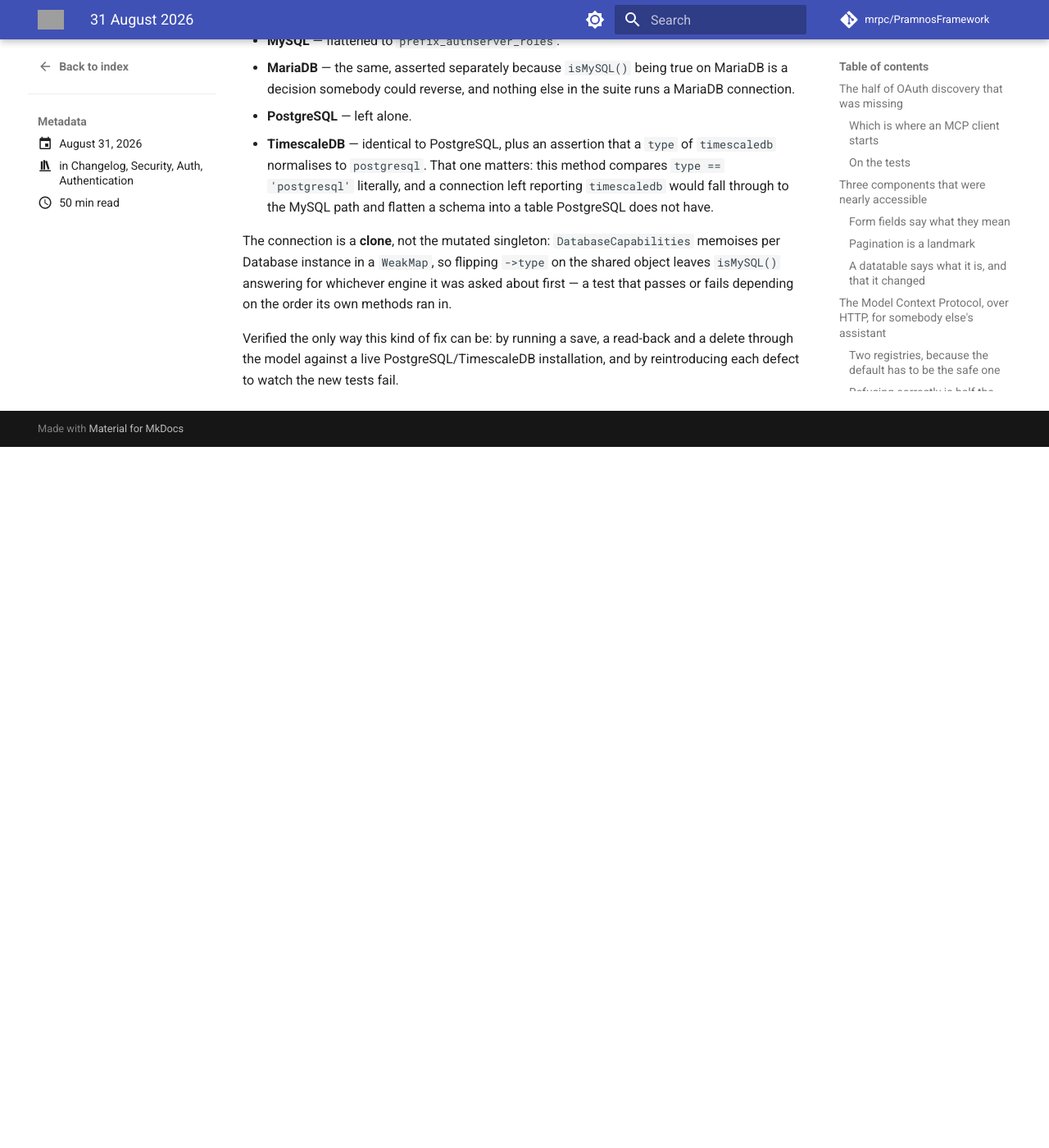
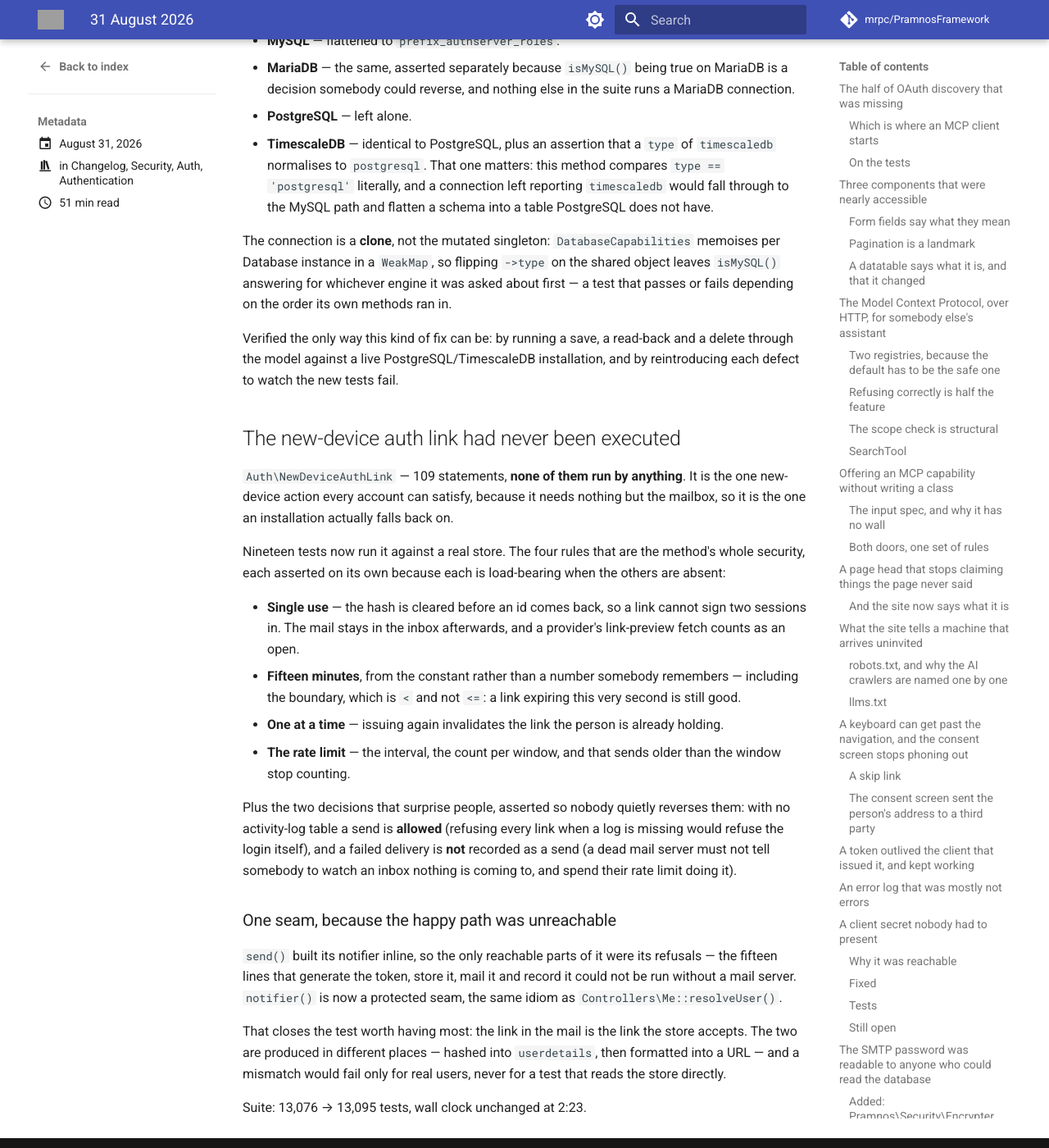
Before and after one commit to mrpc/PramnosFramework, an MkDocs documentation site: the page built from docs/version-history/posts/2026-08-31.md, in a window 1280 px wide and 1400 px high, scrolled down 38640 px. Shown: the whole window at 82% size. Built offline with MkDocs 1.6.1 and Material for MkDocs 9.7.7, drawn with Linux system fonts in a browser that asks for light colours; comment, search, counter and statistics services are not loaded; before the commit the page ends 39185 px from its top, so only the background shows below that; grey boxes are pictures that could not be loaded.

Commit message:
test(auth): run the new-device auth link, which nothing ever had
109 statements, none of them executed by anything — and it is the one new-device
action every account can satisfy, because it needs nothing but the mailbox, so it
is the one an installation actually falls back on.

Nineteen tests against a real store. The four rules that are the method's whole
security, each on its own because each is load-bearing when the others are absent:
single use (the hash is cleared before an id comes back), fifteen minutes
including the boundary — `<` not `<=`, so a link expiring this second is still
good — one live link at a time, and the rate limit with its interval, its count
per window and the forgetting of sends older than the window.

Plus the two decisions that surprise people, pinned so nobody quietly reverses
them: with no activity-log table a send is allowed, because refusing every link
when a log is missing would refuse the login itself; and a failed delivery is not
recorded as a send, because a dead mail server must not tell somebody to watch an
inbox nothing is coming to and spend their rate limit doing it.

One production change: send() built its notifier inline, so the only reachable
parts of it were its refusals — the fifteen lines that generate, store, mail and
record could not run without a mail server. notifier() is a protected seam now,
the same idiom as Controllers\Me::resolveUser(). That buys the test worth having
most: the link in the mail is the link the store accepts. The two are produced in
different places, and a mismatch would fail only for real users, never for a test
that reads the store directly.

Suite 13,076 → 13,095 tests, wall clock unchanged at 2:23.

Guide and changelog updated.

````diff
--- a/docs/Pramnos_Authentication_Guide.md
+++ b/docs/Pramnos_Authentication_Guide.md
@@ -512,6 +512,31 @@ $flow->sendAuthLink($returnUrl);   // false with nothing pending
 $flow->completeAuthLink($token);   // tagged `authlink`
 ```
 
+#### The four rules, and where they live
+
+All four are in `Auth\NewDeviceAuthLink`, not in the callers — what makes the method safe is
+not the token but these:
+
+| Rule | Constant | Why it is the whole security when the others are absent |
+| --- | --- | --- |
+| Single use | — | The mail stays in the inbox afterwards, and a provider's link-preview fetch counts as an open. The hash is cleared **before** an id is returned. |
+| Fifteen minutes | `TTL` | A link is a credential with no owner; the window is what bounds the loss. |
+| One at a time | — | Issuing again replaces the stored hash, so "send it again" cannot leave two live ways in — the older being the one nobody is watching. |
+| A rate limit | `RESEND_INTERVAL`, `MAX_SENDS`, `SEND_WINDOW` | The button sits behind a correct password, so anybody who phished one can hold it down. |
+
+Two decisions worth knowing before you rely on them:
+
+- **With no `authserver.user_activity_log` table, a send is allowed.** The accounting reads the
+  same rows that audit the sends, and refusing every link when the table is missing would refuse
+  the login itself — a half-migrated installation must not lock everybody out.
+- **A failed delivery is not recorded as a send.** A dead mail server would otherwise tell the
+  person to watch an inbox nothing is coming to, and spend their rate limit doing it. The stored
+  token is deliberately left behind: it is unreachable, and clearing it would revoke a link an
+  earlier successful send may still have out there.
+
+`notifier()` is a protected seam, so a test can run `send()` without a mail server. The same
+idiom as `Controllers\Me::resolveUser()` — override it, assert what was handed over.
+
 ### Fields the users table does not have
 
 `User` keeps anything outside its own columns in `$otherinfo`, reached with plain property
--- a/docs/version-history/posts/2026-08-31.md
+++ b/docs/version-history/posts/2026-08-31.md
@@ -1609,3 +1609,39 @@ the order its own methods ran in.
 Verified the only way this kind of fix can be: by running a save, a read-back and a delete through
 the model against a live PostgreSQL/TimescaleDB installation, and by reintroducing each defect to
 watch the new tests fail.
+
+## The new-device auth link had never been executed
+
+`Auth\NewDeviceAuthLink` — 109 statements, **none of them run by anything**. It is the one
+new-device action every account can satisfy, because it needs nothing but the mailbox, so it is
+the one an installation actually falls back on.
+
+Nineteen tests now run it against a real store. The four rules that are the method's whole
+security, each asserted on its own because each is load-bearing when the others are absent:
+
+- **Single use** — the hash is cleared before an id comes back, so a link cannot sign two
+  sessions in. The mail stays in the inbox afterwards, and a provider's link-preview fetch counts
+  as an open.
+- **Fifteen minutes**, from the constant rather than a number somebody remembers — including the
+  boundary, which is `<` and not `<=`: a link expiring this very second is still good.
+- **One at a time** — issuing again invalidates the link the person is already holding.
+- **The rate limit** — the interval, the count per window, and that sends older than the window
+  stop counting.
+
+Plus the two decisions that surprise people, asserted so nobody quietly reverses them: with no
+activity-log table a send is **allowed** (refusing every link when a log is missing would refuse
+the login itself), and a failed delivery is **not** recorded as a send (a dead mail server must
+not tell somebody to watch an inbox nothing is coming to, and spend their rate limit doing it).
+
+### One seam, because the happy path was unreachable
+
+`send()` built its notifier inline, so the only reachable parts of it were its refusals — the
+fifteen lines that generate the token, store it, mail it and record it could not be run without
+a mail server. `notifier()` is now a protected seam, the same idiom as
+`Controllers\Me::resolveUser()`.
+
+That closes the test worth having most: the link in the mail is the link the store accepts. The
+two are produced in different places — hashed into `userdetails`, then formatted into a URL — and
+a mismatch would fail only for real users, never for a test that reads the store directly.
+
+Suite: 13,076 → 13,095 tests, wall clock unchanged at 2:23.
````
Also changed, not shown: 2 other files.
